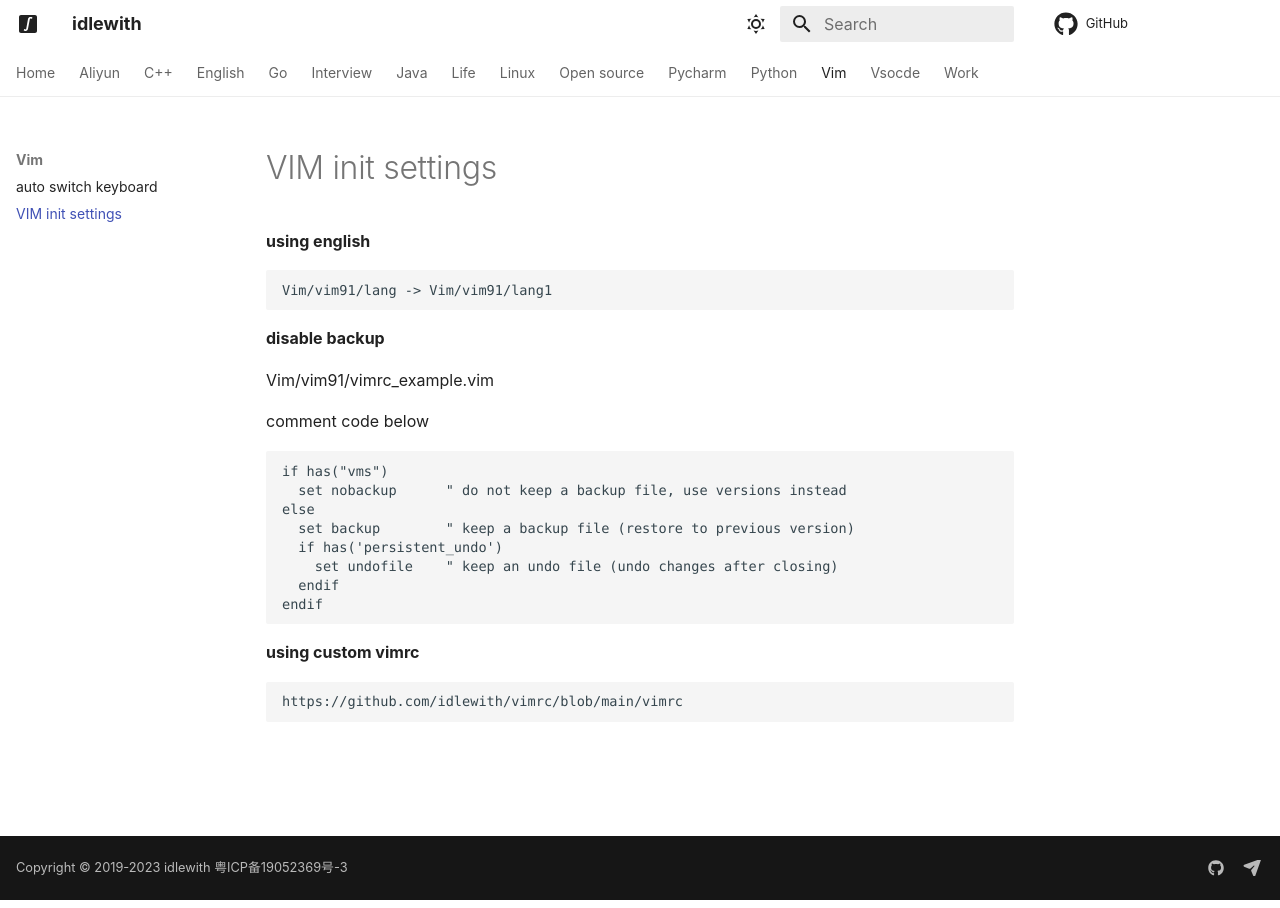
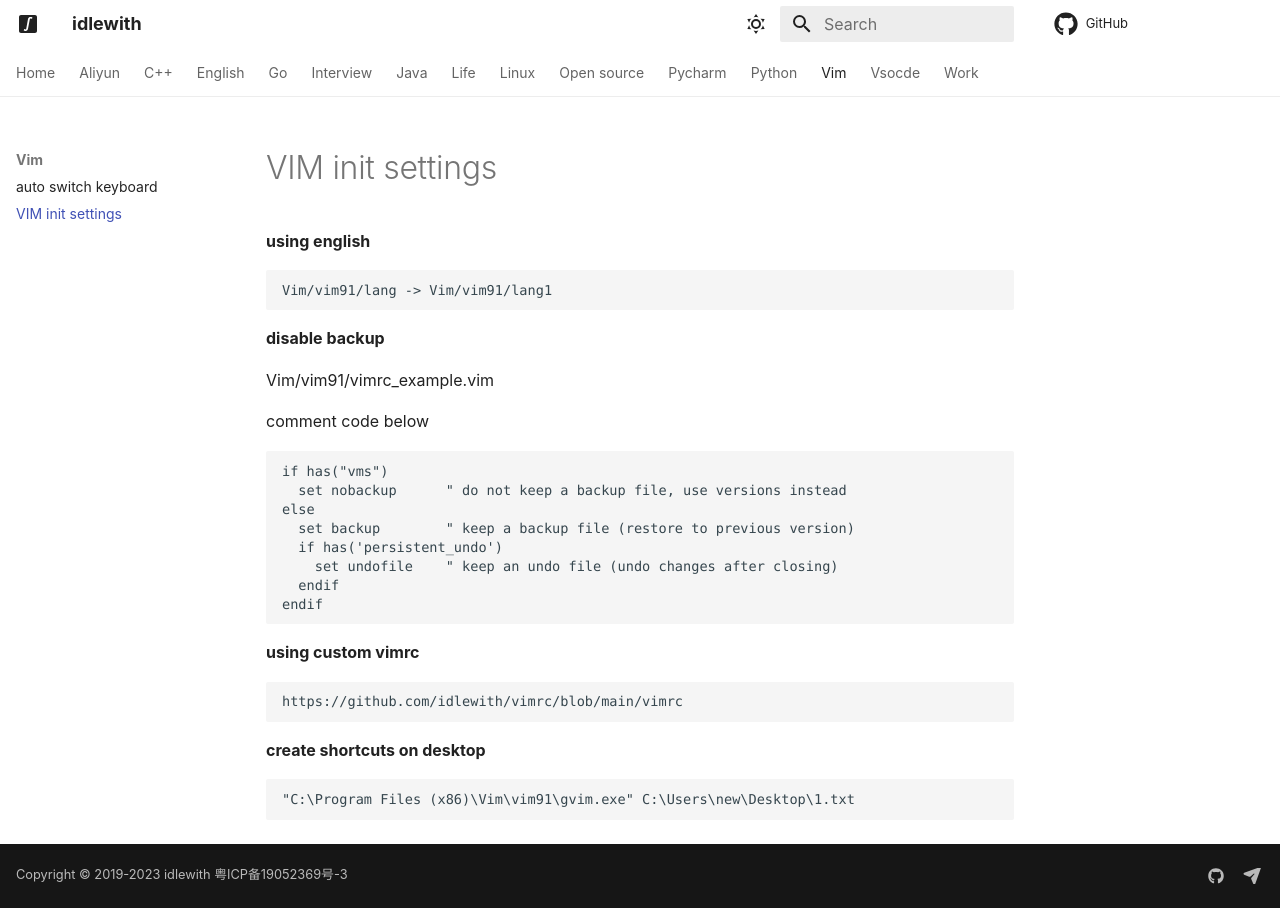
Before and after one commit to idlewith/blog, an MkDocs documentation site: the page built from docs/vim/vim_init.md, in a window 1280 px wide. Built offline with MkDocs 1.6.1 and Material for MkDocs 9.7.7, drawn with Linux system fonts in a browser that asks for light colours; comment, search, counter and statistics services are not loaded.

Commit message:
feat: vim init settings

````diff
--- a/docs/vim/vim_init.md
+++ b/docs/vim/vim_init.md
@@ -33,3 +33,10 @@ endif
 ```
 https://github.com/idlewith/vimrc/blob/main/vimrc
 ```
+
+
+**create shortcuts on desktop**
+
+```
+"C:\Program Files (x86)\Vim\vim91\gvim.exe" C:\Users\new\Desktop\1.txt
+```
````
